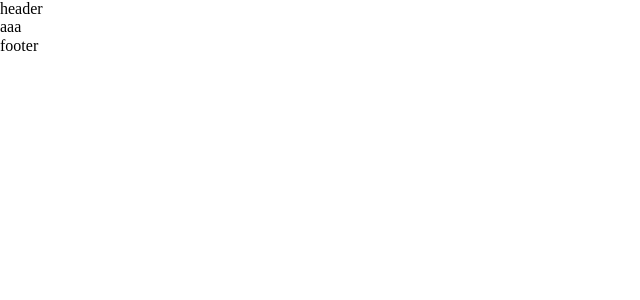
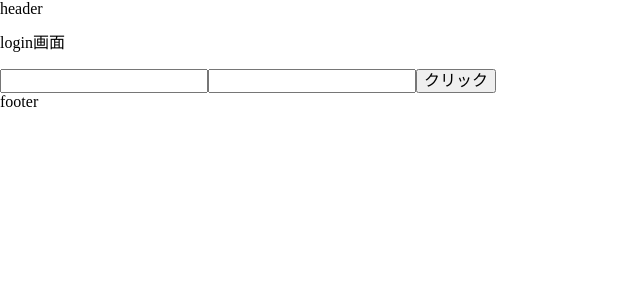
Before and after one commit to ozawakota/ratrun-app, a Nuxt app in the folder ratrun/: page /users/login in a window 1280 px wide. Shown: the top 300 px of the page, without its empty margins (0-640 px from the left). Built offline with nearby package versions, Linux system fonts and the light colour scheme.

Commit message:
[fix] login.vue 修正

```diff
--- a/ratrun/pages/users/login.vue
+++ b/ratrun/pages/users/login.vue
@@ -1,10 +1,7 @@
 <template>
-  <div>
-    aaa
-    <!-- <AppLoginContainer /> -->
-  </div>
+  <AppLoginContainer />
 </template>
 
-<!-- <script setup lang="ts">
+<script setup lang="ts">
 import { AppLoginContainer } from "../../containers/Login";
-</script> -->
+</script>
```
